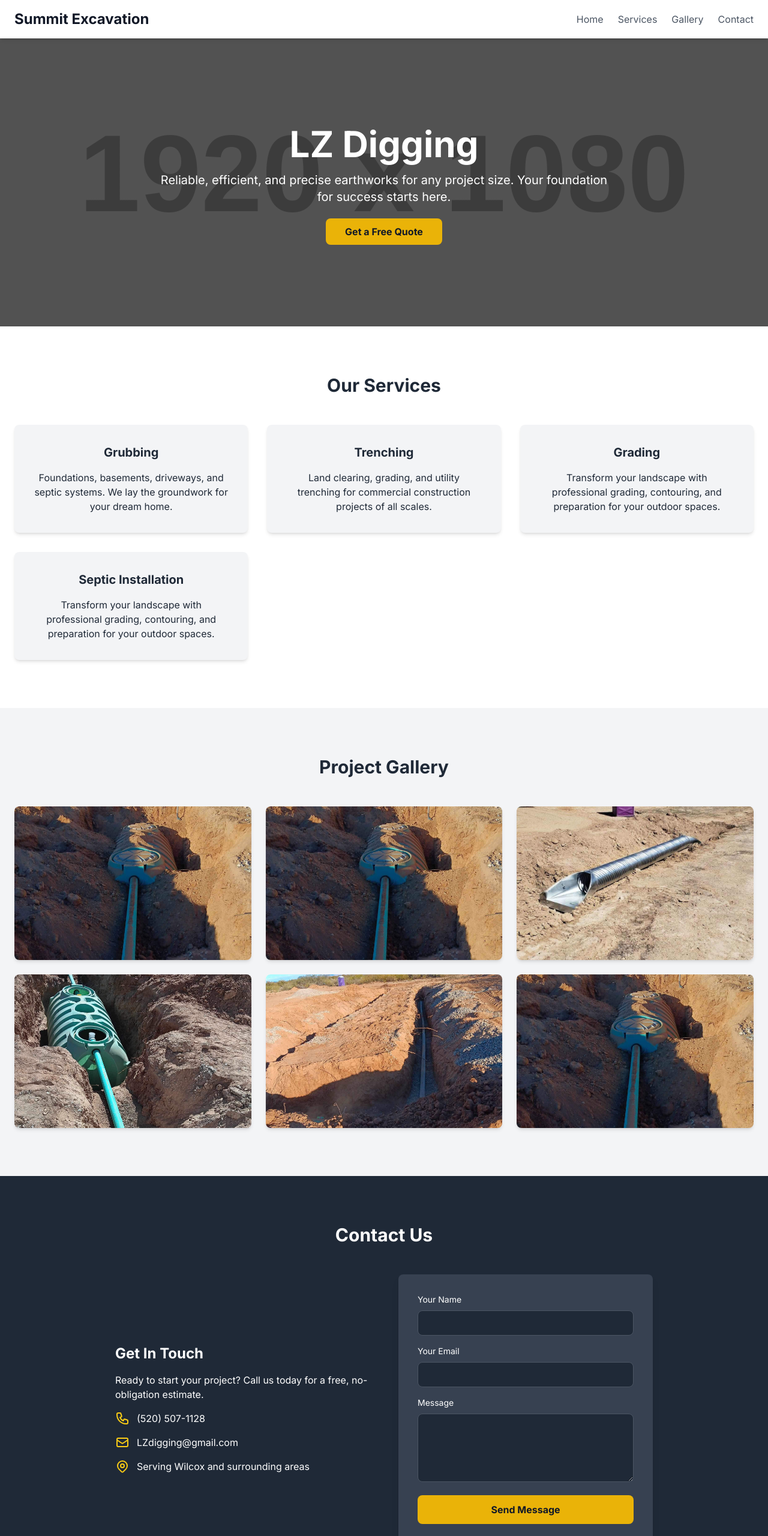
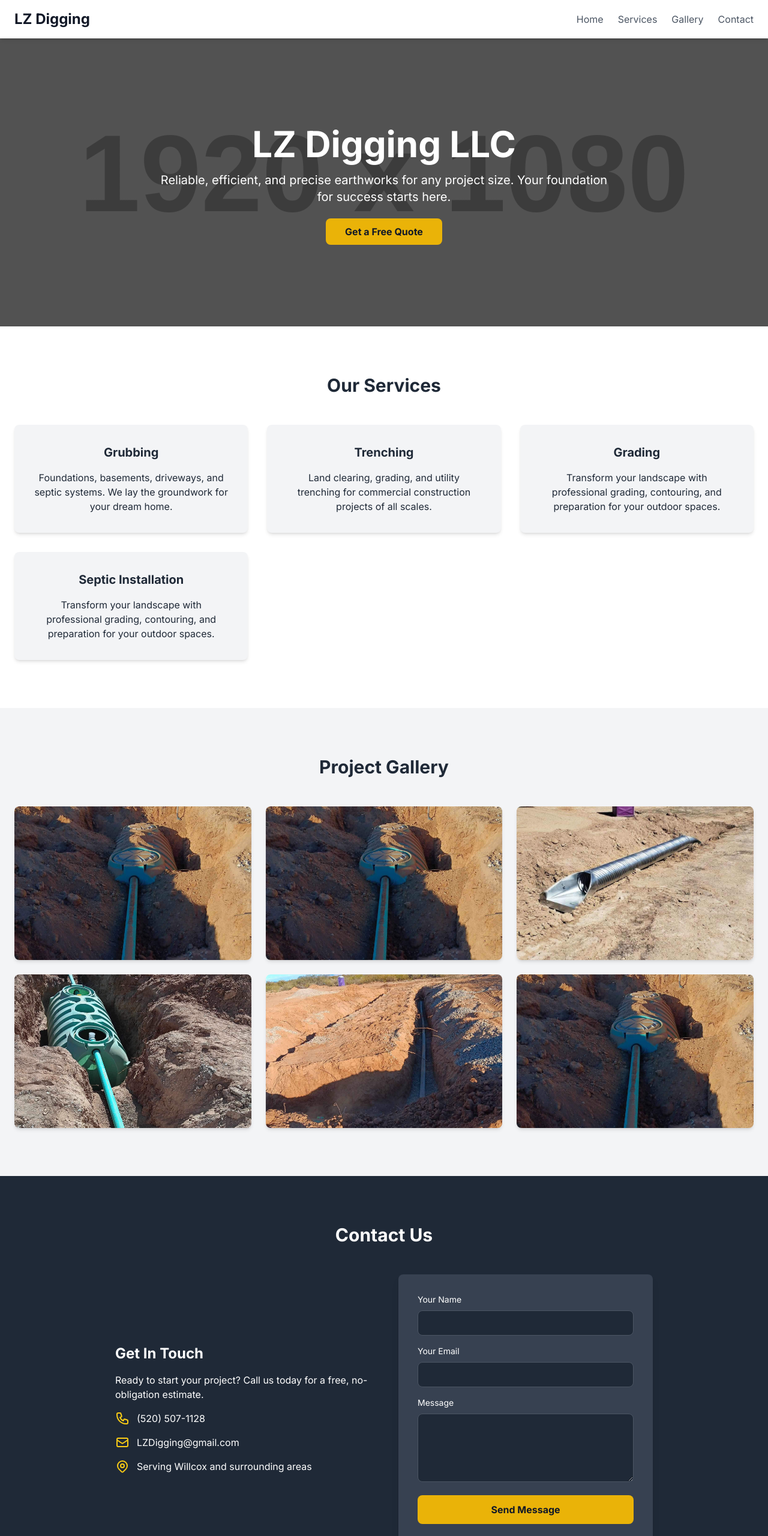
Before and after one commit to hamnerben/lz-digging, a plain HTML site: page index.html in a window 1280 px wide. Shown: the top 2560 px of the page at 60% size. Drawn offline with nearby package versions, Linux system fonts and the light colour scheme; placeholder pictures from the web are drawn by us.

Commit message:
fixed wording

```diff
--- a/index.html
+++ b/index.html
@@ -3,7 +3,7 @@
 <head>
     <meta charset="UTF-8">
     <meta name="viewport" content="width=device-width, initial-scale=1.0">
-    <title>Summit Excavation | Digging & Earthworks</title>
+    <title>LZ Digging LLC</title>
     <script src="https://cdn.tailwindcss.com"></script>
     <link href="https://fonts.googleapis.com/css2?family=Inter:wght@400;600;700&display=swap" rel="stylesheet">
     <style>
@@ -22,7 +22,7 @@
     <!-- Header & Navigation -->
     <header class="bg-white shadow-md sticky top-0 z-50">
         <nav class="container mx-auto px-6 py-4 flex justify-between items-center">
-            <a href="#" class="text-2xl font-bold text-gray-900">Summit Excavation</a>
+            <a href="#" class="text-2xl font-bold text-gray-900">LZ Digging</a>
             <div class="hidden md:flex space-x-6">
                 <a href="#home" class="text-gray-600 hover:text-gray-900 transition duration-300">Home</a>
                 <a href="#services" class="text-gray-600 hover:text-gray-900 transition duration-300">Services</a>
@@ -48,7 +48,7 @@
         <!-- Hero Section -->
         <section id="home" class="hero-section text-white h-[60vh] flex items-center">
             <div class="container mx-auto px-6 text-center">
-                <h1 class="text-4xl md:text-6xl font-bold mb-4">LZ Digging</h1>
+                <h1 class="text-4xl md:text-6xl font-bold mb-4">LZ Digging LLC</h1>
                 <p class="text-lg md:text-xl mb-8 max-w-3xl mx-auto">Reliable, efficient, and precise earthworks for any project size. Your foundation for success starts here.</p>
                 <a href="#contact" class="bg-yellow-500 text-gray-900 font-bold py-3 px-8 rounded-lg hover:bg-yellow-400 transition duration-300">Get a Free Quote</a>
             </div>
@@ -126,11 +126,11 @@
                             </p>
                             <p class="flex items-center">
                                 <svg class="w-6 h-6 mr-3 text-yellow-400" fill="none" stroke="currentColor" viewBox="0 0 24 24" xmlns="http://www.w3.org/2000/svg"><path stroke-linecap="round" stroke-linejoin="round" stroke-width="2" d="M3 8l7.89 5.26a2 2 0 002.22 0L21 8M5 19h14a2 2 0 002-2V7a2 2 0 00-2-2H5a2 2 0 00-2 2v10a2 2 0 002 2z"></path></svg>
-                                <a href="mailto:contact@summitexcavation.com" class="hover:text-yellow-400 transition duration-300">LZdigging@gmail.com</a>
+                                <a href="mailto:hamnerben@gmail.com" class="hover:text-yellow-400 transition duration-300">LZDigging@gmail.com</a>
                             </p>
                             <p class="flex items-center">
                                <svg class="w-6 h-6 mr-3 text-yellow-400" fill="none" stroke="currentColor" viewBox="0 0 24 24" xmlns="http://www.w3.org/2000/svg"><path stroke-linecap="round" stroke-linejoin="round" stroke-width="2" d="M17.657 16.657L13.414 20.9a1.998 1.998 0 01-2.827 0l-4.244-4.243a8 8 0 1111.314 0z"></path><path stroke-linecap="round" stroke-linejoin="round" stroke-width="2" d="M15 11a3 3 0 11-6 0 3 3 0 016 0z"></path></svg>
-                                <span>Serving Wilcox and surrounding areas</span>
+                                <span>Serving Willcox and surrounding areas</span>
                             </p>
                         </div>
                     </div>
@@ -160,7 +160,7 @@
     <!-- Footer -->
     <footer class="bg-gray-900 text-white py-6">
         <div class="container mx-auto px-6 text-center">
-            <p>&copy; 2025 LZ Digging. All Rights Reserved.</p>
+            <p>&copy; 2025 LZ Digging LLC. All Rights Reserved.</p>
         </div>
     </footer>
 
```
